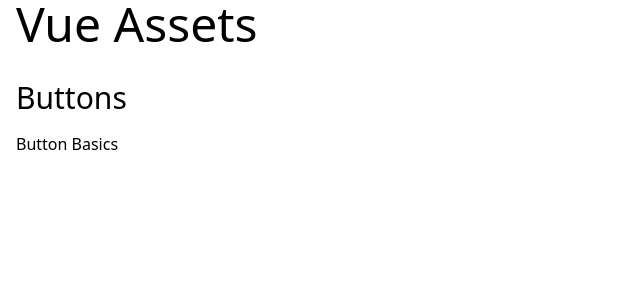
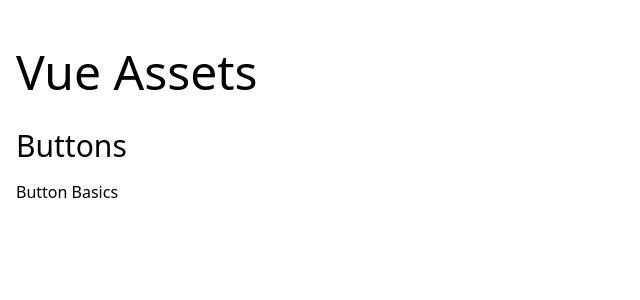
Before and after one commit to ykob/vue-assets, a Vue app: page / in a window 1280 px wide. Shown: the top 300 px of the page, without its empty margins (0-640 px from the left). Built offline with nearby package versions, Linux system fonts and the light colour scheme; the HTML template or start-up script is replaced by a standard one.

Commit message:
added padding to the main container.

```diff
--- a/src/App.vue
+++ b/src/App.vue
@@ -1,5 +1,5 @@
 <template>
-  <div class="container mx-auto px-4">
+  <div class="container mx-auto px-4 py-12">
     <h1 class="mb-8 text-5xl">Vue Assets</h1>
     <router-view />
   </div>
```
